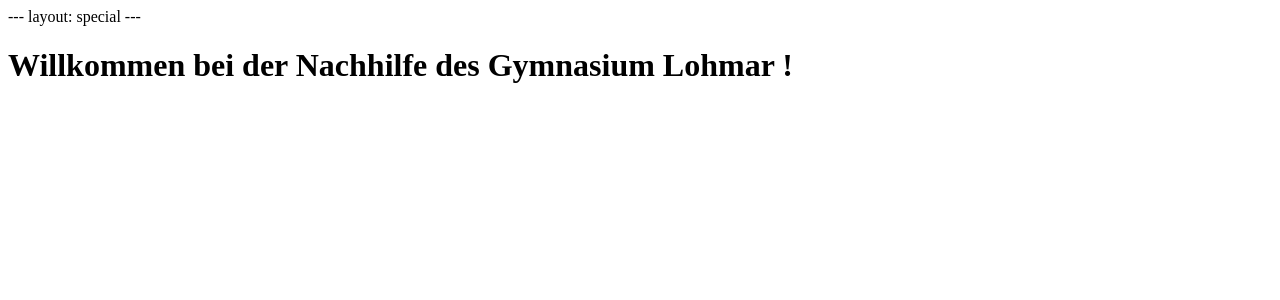
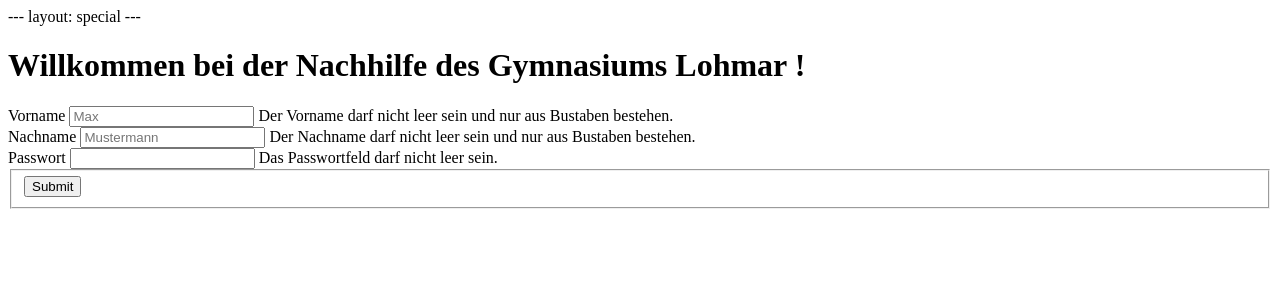
Before and after one commit to L3tum/NachhilfeSeite, a PHP site: page /pages/welcome.php in a window 1280 px wide. Shown: the top 300 px of the page. Run offline with PHP 8.4, Linux system fonts and the light colour scheme.

Commit message:
Form an style for welcome page

```diff
--- a/nachhilfewebsite/src/pages/welcome.php
+++ b/nachhilfewebsite/src/pages/welcome.php
@@ -1,4 +1,53 @@
 ---
 layout: special
 ---
-<h1>Willkommen bei der Nachhilfe des Gymnasium Lohmar !</h1>
+<div class="row">
+    <div class="small-12 columns">
+        <h1 class="text-center">Willkommen bei der Nachhilfe des Gymnasiums Lohmar !</h1>
+    </div>
+</div>
+<div class="row">
+
+</div>
+
+<form data-abide novalidate>
+    <div class="row">
+
+        <div class="small-12 columns">
+            <label>Vorname
+                <input type="text" placeholder="Max" required pattern="^[a-zA-ZÄÖÜäöüß]{1,25}$">
+        <span class="form-error">
+          Der Vorname darf nicht leer sein und nur aus Bustaben bestehen.
+        </span>
+            </label>
+        </div>
+
+        <div class="small-12 columns">
+            <label>Nachname
+                <input type="text" placeholder="Mustermann" required pattern="^[a-zA-ZÄÖÜäöüß]{1,25}$">
+        <span class="form-error">
+          Der Nachname darf nicht leer sein und nur aus Bustaben bestehen.
+        </span>
+            </label>
+        </div>
+
+        <div class="small-12 columns">
+            <label>Passwort
+                <input type="password" required>
+        <span class="form-error">
+          Das Passwortfeld darf nicht leer sein.
+        </span>
+            </label>
+        </div>
+
+
+
+    </div>
+
+    <div class="row">
+        <fieldset class="large-6 columns">
+            <button class="button" type="submit" value="Submit">Submit</button>
+        </fieldset>
+
+    </div>
+</form>
```
Also changed, not shown: nachhilfewebsite/src/assets/scss/_settings.scss (+4 -4 lines), nachhilfewebsite/src/assets/scss/app.scss (+5 -7 lines).
